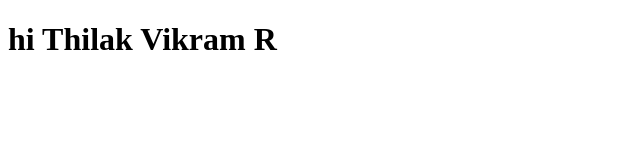
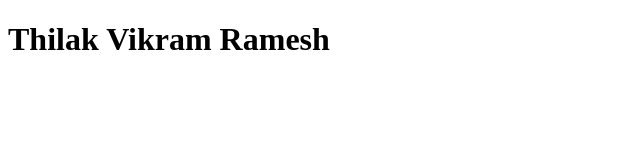
Before and after one commit to ThilakVikram/website, a plain HTML site: page index.html in a window 1280 px wide. Shown: the whole page, without its empty margins (0-640 px from the left). Drawn offline with Linux system fonts and the light colour scheme.

Commit message:
name changed for testing

```diff
--- a/index.html
+++ b/index.html
@@ -8,7 +8,7 @@
 </head>
 
 <body>
-    <h1>hi Thilak Vikram R</h1>
+    <h1>Thilak Vikram Ramesh</h1>
 </body>
 
 </html>
```
